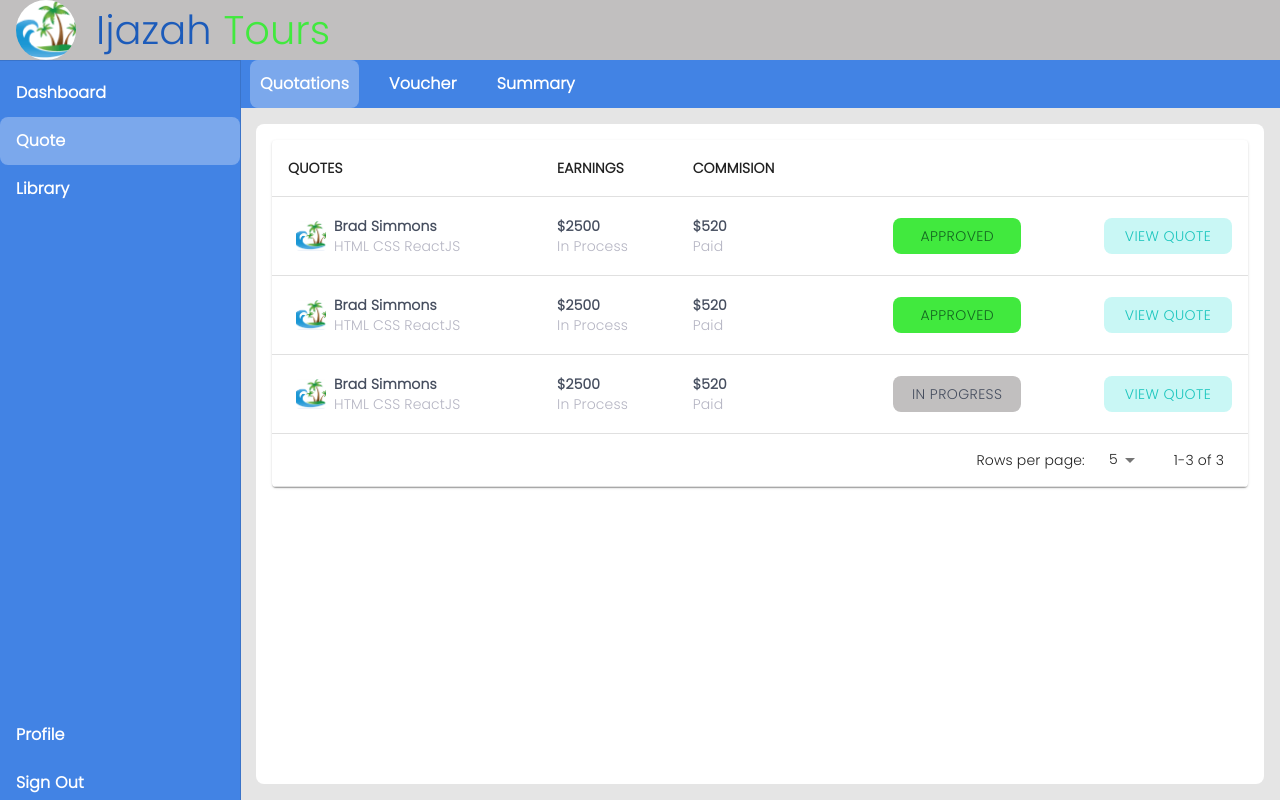
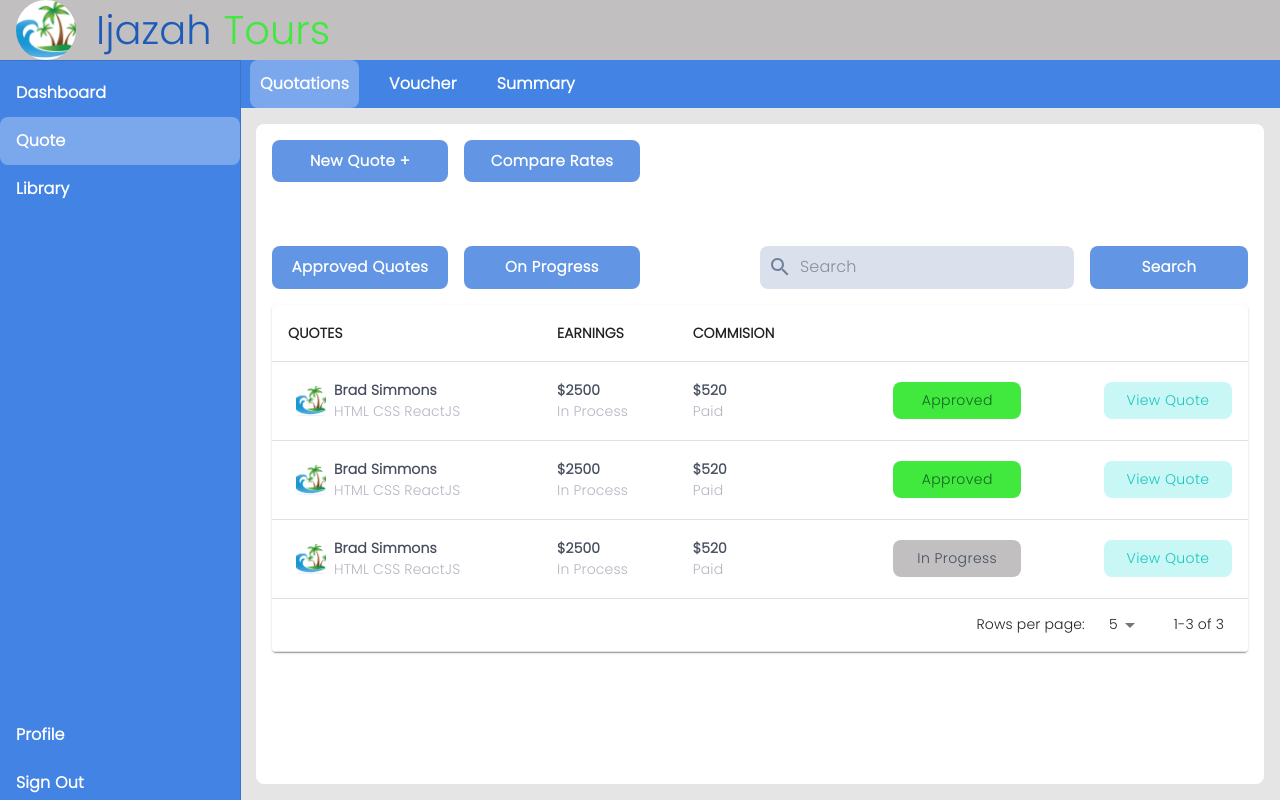
Before and after one commit to Ammar-Raneez/Ijazah_Tours, a React (Create React App) app: page /quote/quotations in a window 1280 px wide. Built offline with nearby package versions, Linux system fonts and the light colour scheme.

Commit message:
feat: add buttons and search to quotations

```diff
--- a/src/atoms/ButtonAtom.tsx
+++ b/src/atoms/ButtonAtom.tsx
@@ -1,18 +1,20 @@
-import Button from '@material-ui/core/Button';
-import { MouseEventHandler } from 'react';
-import styled from 'styled-components';
+import Button from "@material-ui/core/Button";
+import { MouseEventHandler } from "react";
+import styled from "styled-components";
 
 interface ButtonAtomProps {
   text?: string;
   starticon?: any;
   shadow?: string;
   disabled?: boolean;
+  weight?: number;
+  margin?: string;
   onClick: MouseEventHandler<HTMLButtonElement>;
   textcolor: string;
   backgroundcolor: string;
   borderradius: string;
   width: string;
-  size: 'small' | 'medium' | 'large';
+  size: "small" | "medium" | "large";
 }
 
 function ButtonAtom({
@@ -20,6 +22,8 @@ function ButtonAtom({
   starticon,
   shadow,
   disabled,
+  weight,
+  margin,
   onClick,
   textcolor,
   backgroundcolor,
@@ -38,6 +42,8 @@ function ButtonAtom({
       disabled={disabled}
       size={size}
       width={width}
+      weight={weight}
+      margin={margin}
     >
       {text}
     </StyledButton>
@@ -48,8 +54,11 @@ const StyledButton = styled(Button)<ButtonAtomProps>`
   color: ${({ textcolor }) => textcolor} !important;
   background-color: ${({ backgroundcolor }) => backgroundcolor} !important;
   border-radius: ${({ borderradius }) => borderradius} !important;
-  box-shadow: ${({ shadow })=> shadow} !important;
+  box-shadow: ${({ shadow }) => shadow} !important;
   width: ${({ width }) => width} !important;
+  font-weight: ${({ weight }) => weight} !important;
+  margin: ${({ margin }) => margin} !important;
+  text-transform: none;
 `;
 
 export default ButtonAtom;
--- a/src/atoms/DivAtom.tsx
+++ b/src/atoms/DivAtom.tsx
@@ -13,6 +13,7 @@ interface DivAtomProps {
   align?: "center" | "space-between" | "flex-start" | "flex-end" | "stretch";
   flex?: number;
   padding?: string;
+  margin?: string;
   backgroundcolor?: string;
   height?: string;
   width?: string;
@@ -29,6 +30,7 @@ function DivAtom({
   align,
   flex,
   padding,
+  margin,
   backgroundcolor,
   height,
   width,
@@ -45,6 +47,7 @@ function DivAtom({
       justify={justify}
       flex={flex}
       padding={padding}
+      margin={margin}
       backgroundcolor={backgroundcolor}
       height={height}
       width={width}
@@ -66,6 +69,7 @@ const StyledDivAtom = styled.div<DivAtomProps>`
   align-items: ${({ align }) => align};
   flex: ${({ flex }) => flex};
   padding: ${({ padding }) => padding};
+  margin: ${({ margin }) => margin};
   background-color: ${({ backgroundcolor }) => backgroundcolor};
   height: ${({ height }) => height};
   width: ${({ width }) => width};
--- /dev/null
+++ b/src/atoms/InputAtom.tsx
@@ -0,0 +1,59 @@
+import { Input, InputAdornment } from "@material-ui/core";
+import styled from "styled-components";
+
+interface InputAtomProps {
+  adornmentposition: "start" | "end";
+  fullWidth: boolean;
+  required?: boolean;
+  disabled?: boolean;
+  error?: boolean;
+  placeholder?: string;
+  value: any;
+  onChange: any;
+  children?: any;
+}
+
+function InputAtom({
+  adornmentposition,
+  required,
+  disabled,
+  error,
+  placeholder,
+  fullWidth,
+  value,
+  onChange,
+  ...props
+}: InputAtomProps) {
+  return (
+    <StyledInput
+      value={value}
+      onChange={onChange}
+      required={required}
+      disabled={disabled}
+      error={error}
+      placeholder={placeholder}
+      fullWidth={fullWidth}
+      disableUnderline
+      startAdornment={
+        <InputAdornment position={adornmentposition}>
+          {props.children}
+        </InputAdornment>
+      }
+    />
+  );
+}
+
+export default InputAtom;
+
+const StyledInput = styled(Input)`
+  &.MuiInputBase-root {
+    border-bottom: 0px;
+    border-radius: 0.5rem;
+    background-color: #DAE1EC;
+  }
+
+  .MuiInputAdornment-root {
+    color: #6F809E !important;
+    margin-left: 8px;
+  }
+`
--- a/src/molecules/CustomerProfile.tsx
+++ b/src/molecules/CustomerProfile.tsx
@@ -9,7 +9,12 @@ interface CustomerProfileProps {
   titleweight?: number;
 }
 
-function CustomerProfile({ image, title, subtitle, titleweight }: CustomerProfileProps) {
+function CustomerProfile({
+  image,
+  title,
+  subtitle,
+  titleweight,
+}: CustomerProfileProps) {
   return (
     <DivAtom display="flex" align="center">
       <AvatarAtom
@@ -20,8 +25,19 @@ function CustomerProfile({ image, title, subtitle, titleweight }: CustomerProfil
         margin="8px"
       />
       <DivAtom display="flex" flexdirection="column">
-        <ParagraphAtom weight={titleweight} text={title} margin="0px" color="#464E5F" size="0.875rem" />
-        <ParagraphAtom text={subtitle} margin="0px" color="#B5B5C3" size="0.875rem" />
+        <ParagraphAtom
+          weight={titleweight}
+          text={title}
+          margin="0px"
+          color="#464E5F"
+          size="0.875rem"
+        />
+        <ParagraphAtom
+          text={subtitle}
+          margin="0px"
+          color="#B5B5C3"
+          size="0.875rem"
+        />
       </DivAtom>
     </DivAtom>
   );
--- a/src/molecules/TableColumnCell.tsx
+++ b/src/molecules/TableColumnCell.tsx
@@ -10,7 +10,7 @@ interface TableColumnCellProps {
 
 function TableColumnCell({ column, align, color }: TableColumnCellProps) {
   return (
-    <StyledTableColumnCell color={color} align={align}>
+    <StyledTableColumnCell key={uuid()} color={color} align={align}>
       <strong key={uuid()}>{column}</strong>
     </StyledTableColumnCell>
   );
--- a/src/molecules/TableRowTextCell.tsx
+++ b/src/molecules/TableRowTextCell.tsx
@@ -1,3 +1,4 @@
+import React from "react";
 import { v4 as uuid } from "uuid";
 import ParagraphAtom from "../atoms/ParagraphAtom";
 
@@ -12,7 +13,7 @@ interface TableRowTextCellProps {
 
 function TableRowTextCell({ cell }: TableRowTextCellProps) {
   return cell.subtitle ? (
-    <>
+    <React.Fragment key={uuid()}>
       <ParagraphAtom
         text={cell.title}
         margin="0px"
@@ -28,7 +29,7 @@ function TableRowTextCell({ cell }: TableRowTextCellProps) {
         size="0.875rem"
         key={uuid()}
       />
-    </>
+    </React.Fragment>
   ) : (
     <ParagraphAtom
       text={cell.title}
--- a/src/organisms/quote/Quotations.tsx
+++ b/src/organisms/quote/Quotations.tsx
@@ -1,8 +1,24 @@
 import DivAtom from "../../atoms/DivAtom";
 import QuotationsTable from "./QuotationsTable";
 import { QUOTATIONS_DUMMY_DATA } from "../../data";
+import ButtonAtom from "../../atoms/ButtonAtom";
+import { useEffect, useState } from "react";
+import SearchIcon from "@material-ui/icons/Search";
+import InputAtom from "../../atoms/InputAtom";
 
 function Quotations() {
+  const [search, setSearch] = useState("");
+	const [width, setWidth] = useState(0);
+
+	useEffect(() => {
+		setWidth(window.innerWidth);
+		const listener = window.addEventListener('resize', () => {
+			setWidth(window.innerWidth);
+		});
+
+		return window.removeEventListener('resize', listener as any);
+	}, [width])
+
   return (
     <DivAtom backgroundcolor="#E5E5E5" padding="1rem" display="flex">
       <DivAtom
@@ -13,6 +29,89 @@ function Quotations() {
         overflowx="hidden"
         overflowy="hidden"
       >
+        <DivAtom display="flex" justify="flex-start" margin="0 0 4rem 0">
+          <ButtonAtom
+            text="New Quote +"
+            textcolor="white"
+            backgroundcolor="#6296E4"
+            onClick={() => null}
+            size="large"
+            borderradius="0.5rem"
+            width="11rem"
+            weight={600}
+            margin="0 16px 0 0"
+          />
+          <ButtonAtom
+            text="Compare Rates"
+            textcolor="white"
+            backgroundcolor="#6296E4"
+            onClick={() => null}
+            size="large"
+            borderradius="0.5rem"
+            width="11rem"
+            weight={600}
+          />
+        </DivAtom>
+        <DivAtom
+          display="flex"
+          justify="space-between"
+          margin="0 0 1rem 0"
+          flexdirection={width < 768 ? "column" : "row"}
+        >
+          <DivAtom
+            margin={width < 768 ? "0 0 16px 0" : "0"}
+            flex={1}
+            display="flex"
+            justify="flex-start"
+          >
+            <ButtonAtom
+              text="Approved Quotes"
+              textcolor="white"
+              backgroundcolor="#6296E4"
+              onClick={() => null}
+              size="large"
+              borderradius="0.5rem"
+              width="11rem"
+              weight={600}
+              margin="0 16px 0 0"
+            />
+            <ButtonAtom
+              text="On Progress"
+              textcolor="white"
+              backgroundcolor="#6296E4"
+              onClick={() => null}
+              size="large"
+              borderradius="0.5rem"
+              width="11rem"
+              weight={600}
+            />
+          </DivAtom>
+          <DivAtom
+            flex={1}
+            display="flex"
+            justify={width < 768 ? "flex-start" : "flex-end"}
+          >
+            <InputAtom
+              placeholder="Search"
+              adornmentposition="start"
+              fullWidth={width < 768}
+              value={search}
+              onChange={(e: any) => setSearch(e.target.value)}
+              children={<SearchIcon />}
+            />
+            <ButtonAtom
+              text="Search"
+              textcolor="white"
+              backgroundcolor="#6296E4"
+              onClick={() => null}
+              size="large"
+              borderradius="0.5rem"
+              width="11rem"
+              weight={600}
+              margin="0 0 0 16px"
+            />
+          </DivAtom>
+        </DivAtom>
         <QuotationsTable
           columns={["QUOTES", "EARNINGS", "COMMISION", "", ""]}
           rowdata={QUOTATIONS_DUMMY_DATA}
--- a/src/organisms/quote/QuotationsTable.tsx
+++ b/src/organisms/quote/QuotationsTable.tsx
@@ -39,7 +39,7 @@ function QuotationsTable({ columns, rowdata }: QuotationsTableProps) {
         <TableHead>
           <TableRow>
             {columns!.map((column) => (
-              <TableColumnCell align="left" color="b5b5c3" column={column} />
+              <TableColumnCell key={uuid()} align="left" color="b5b5c3" column={column} />
             ))}
           </TableRow>
         </TableHead>
```
